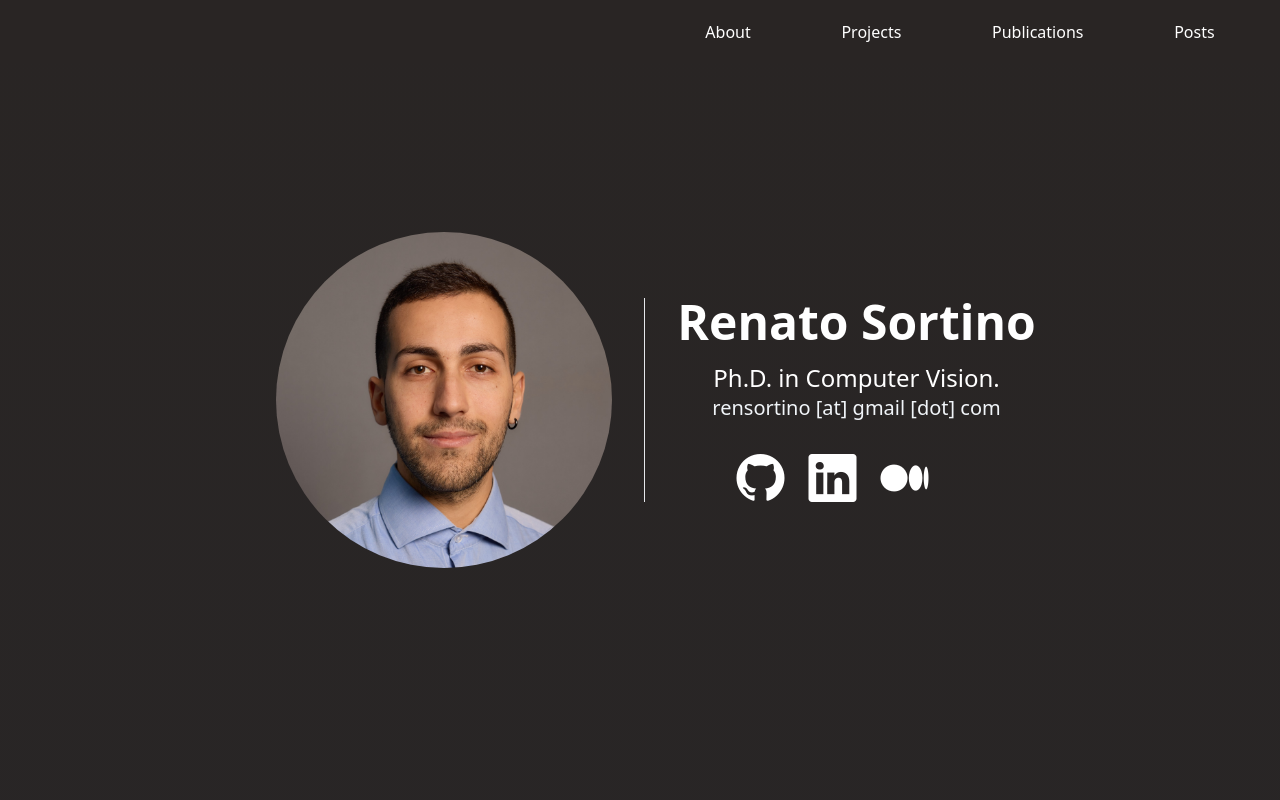
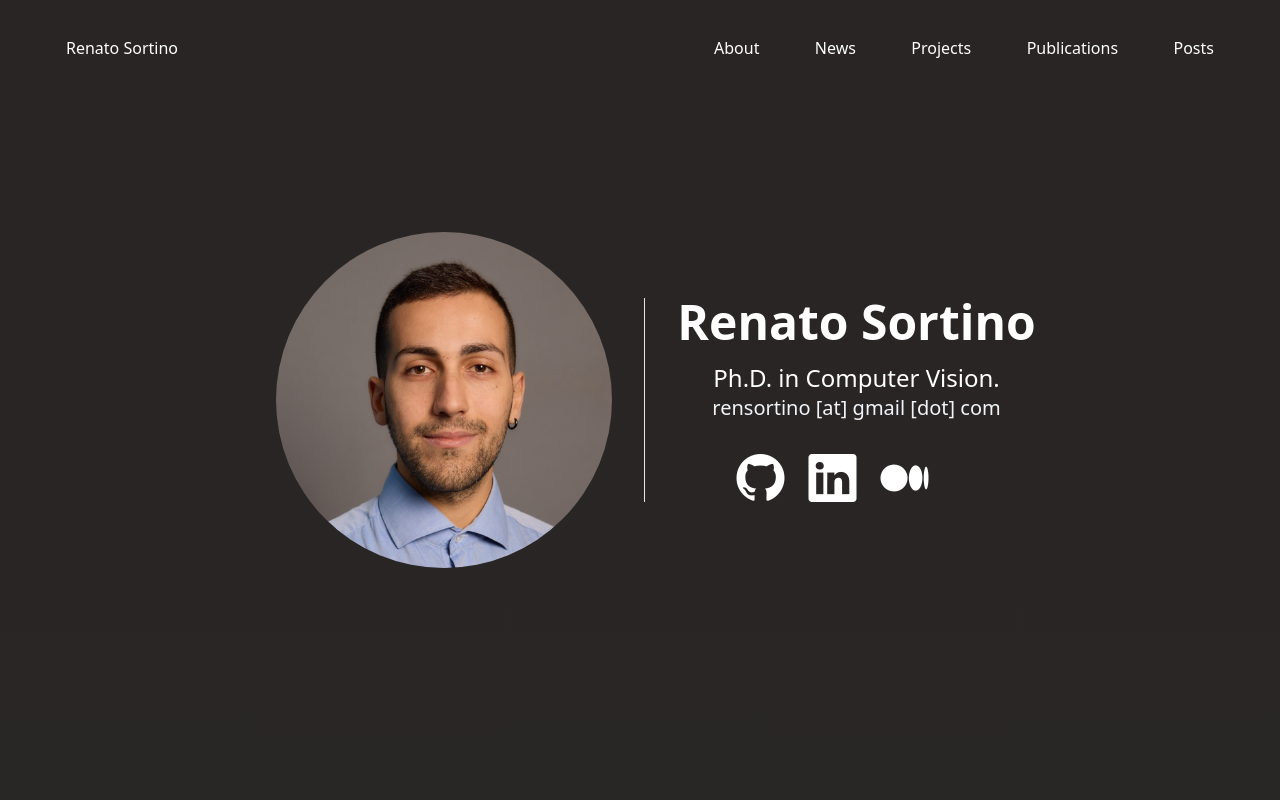
Before and after one commit to rensortino/rensortino.github.io, a React (Vite) app: page /#/ in a window 1280 px wide. Shown: the top 800 px of the page. Built offline with nearby package versions, Linux system fonts and the light colour scheme; some icons are missing.

Commit message:
Added Navbar style

```diff
--- a/package.json
+++ b/package.json
@@ -15,6 +15,8 @@
   "dependencies": {
     "react": "^18.2.0",
     "react-dom": "^18.2.0",
+    "react-icons": "^5.0.1",
+    "react-responsive": "^9.0.2",
     "react-router-hash-link": "^2.4.3"
   },
   "devDependencies": {
--- /dev/null
+++ b/src/Navbar.css
@@ -0,0 +1,105 @@
+@media screen and (max-width: 768px) {
+    .nav__menu {
+      position: fixed;
+      top: 0;
+      right: -100%;
+      background-color: hsla(0, 0%, 6%, 0.2);
+      backdrop-filter: blur(16px);
+      -webkit-backdrop-filter: blur(16px);
+      width: 30%;
+      height: 100%;
+      padding: 6rem 3rem 0;
+      transition: right 0.4s;
+    }
+   }
+
+@media screen and (min-width: 768px) {
+    .nav {
+      height: calc(var(--header-height) + 1rem);
+    }
+    .nav__toggle,
+    .nav__close {
+      display: none;
+    }
+
+    .nav__list {
+      flex-direction: row;
+      column-gap: 2.5rem;
+    }
+   }
+.header {
+position: fixed;
+width: 100%;
+top: 0;
+left: 0;
+background-color: #282524;
+z-index: var(--z-fixed);
+transition: height 0.3s ease;
+}
+
+.nav {
+display: flex;
+align-items: center;
+justify-content: space-between;
+position: relative;
+height: var(--header-height);
+margin: 1rem;
+padding: 20px 50px
+}
+
+.nav__logo {
+color: var(--first-color);
+transition: color 0.4s;
+font-size: var(--h2-font-size);
+font-family: var(--second-font);
+
+}
+
+.nav__toggle,
+.nav__close {
+font-size: 1.5rem;
+color: var(--title-color);
+cursor: pointer;
+}
+
+.nav__list__web {
+    display: flex;
+    width: 50%;
+    max-width: 500px;
+    justify-content: space-between;
+}
+
+.nav__cta {
+background-color: var(--first-color);
+color: var(--title-color);
+border: none;
+border-radius: 4px;
+cursor: pointer;
+transition: background-color 0.3s ease;
+padding: 0.75rem 1.5rem;
+}
+.nav__list {
+display: flex;
+flex-direction: column;
+row-gap: 2.5rem;
+}
+
+.nav__link {
+color: var(--title-color);
+font-weight: var(--font-semi-bold);
+transition: color 0.4s;
+}
+
+.nav__link:hover {
+color: var(--first-color);
+}
+
+.nav__close {
+position: absolute;
+top: 1rem;
+right: 1.5rem;
+}
+
+.show-menu {
+    right: 0;
+}
--- a/src/components/NavBar.jsx
+++ b/src/components/NavBar.jsx
@@ -1,28 +1,122 @@
-import React from 'react';
-// import { Link } from "react-router-dom";
-import { HashLink as Link } from 'react-router-hash-link';
+import React, { useState, useEffect } from "react";
+import { HashLink as NavLink } from 'react-router-hash-link';
 
+import { IoClose, IoMenu } from "react-icons/io5";
+import { useMediaQuery } from "react-responsive";
+import "../Navbar.css";
 
 
 const NavBar = () => {
-  return (
-    <div className="tw-fixed tw-top-0 tw-w-full tw-flex tw-bg-stone-800 tw-flex-row-reverse tw-z-50">
-      <ul className="tw-flex tw-justify-around tw-p-5 tw-w-1/2">
+  const [isMenuOpen, setIsMenuOpen] = useState(false);
+  const [navbarHeight, setNavbarHeight] = useState('100px'); // Initial navbar height
+  const isMobile = useMediaQuery({ maxWidth: "768px" });
+
+  useEffect(() => {
+    const changeNavbarHeight = () => {
+      if (window.scrollY >= 80) {
+        setNavbarHeight('70px'); // Reduced navbar height
+      } else {
+        setNavbarHeight('100px'); // Initial navbar height
+      }
+    }
+
+    window.addEventListener('scroll', changeNavbarHeight);
+    return () => {
+      window.removeEventListener('scroll', changeNavbarHeight);
+    }
+  }, []);
+
+
+  const toggleMenu = () => {
+    console.log(isMenuOpen)
+    setIsMenuOpen(!isMenuOpen);
+  };
+  const closeMobileMenu = () => {
+    console.log(isMobile)
+    if (isMobile) {
+      setIsMenuOpen(false);
+    }
+  };
+  const renderNavLinks = () => {
+    const listClassName = isMobile ? "nav__list" : "nav__list__web";
+    const linkClassName = "nav__link";
+    const buttonClassName = "nav__cta";
+    return (
+      <ul className={listClassName}>
         <li>
-          <Link to="#about" className="text-black hover:bg-gray-200 px-2 py-1">About</Link>
+          <NavLink
+            to="#about"
+            className={linkClassName}
+            onClick={closeMobileMenu}
+          >
+            About
+          </NavLink>
         </li>
         <li>
-          <Link to="#projects" className="text-black hover:bg-gray-200 px-2 py-1">Projects</Link>
+          <NavLink
+            to="#news"
+            className={linkClassName}
+            onClick={closeMobileMenu}
+          >
+            News
+          </NavLink>
         </li>
         <li>
-          <Link to="#publications" className="text-black hover:bg-gray-200 px-2 py-1">Publications</Link>
+          <NavLink
+            to="#projects"
+            className={linkClassName}
+            onClick={closeMobileMenu}
+          >
+            Projects
+          </NavLink>
         </li>
         <li>
-          <Link to="#posts" className="text-black hover:bg-gray-200 px-2 py-1">Posts</Link>
+          <NavLink
+            to="#publications"
+            className={linkClassName}
+            onClick={closeMobileMenu}
+          >
+            Publications
+          </NavLink>
+        </li>
+        <li>
+          <NavLink
+            to="#posts"
+            className={linkClassName}
+            onClick={closeMobileMenu}
+          >
+            Posts
+          </NavLink>
         </li>
       </ul>
+    );
+  };
+  return (
+    <div className="header" style={{height: navbarHeight}}>
+      <nav className="nav container">
+        <NavLink to="/" className="nav__logo">
+          Renato Sortino
+        </NavLink>
+        {isMobile && (
+          <div className="nav__toggle" id="nav-toggle" onClick={toggleMenu}>
+            <IoMenu />
+          </div>
+        )}
+        {isMobile ? (
+          <div
+            className={`nav__menu  ${isMenuOpen ? "show-menu" : ""}`}
+            id="nav-menu"
+          >
+            {renderNavLinks()}
+            <div className="nav__close" id="nav-close" onClick={toggleMenu}>
+              <IoClose />
+            </div>
+          </div>
+        ) : (
+          renderNavLinks()
+        )}
+      </nav>
     </div>
   );
-}
-
+};
 export default NavBar;
```
Also changed, not shown: 1 other file (tests, documents, lock files or other folders).
